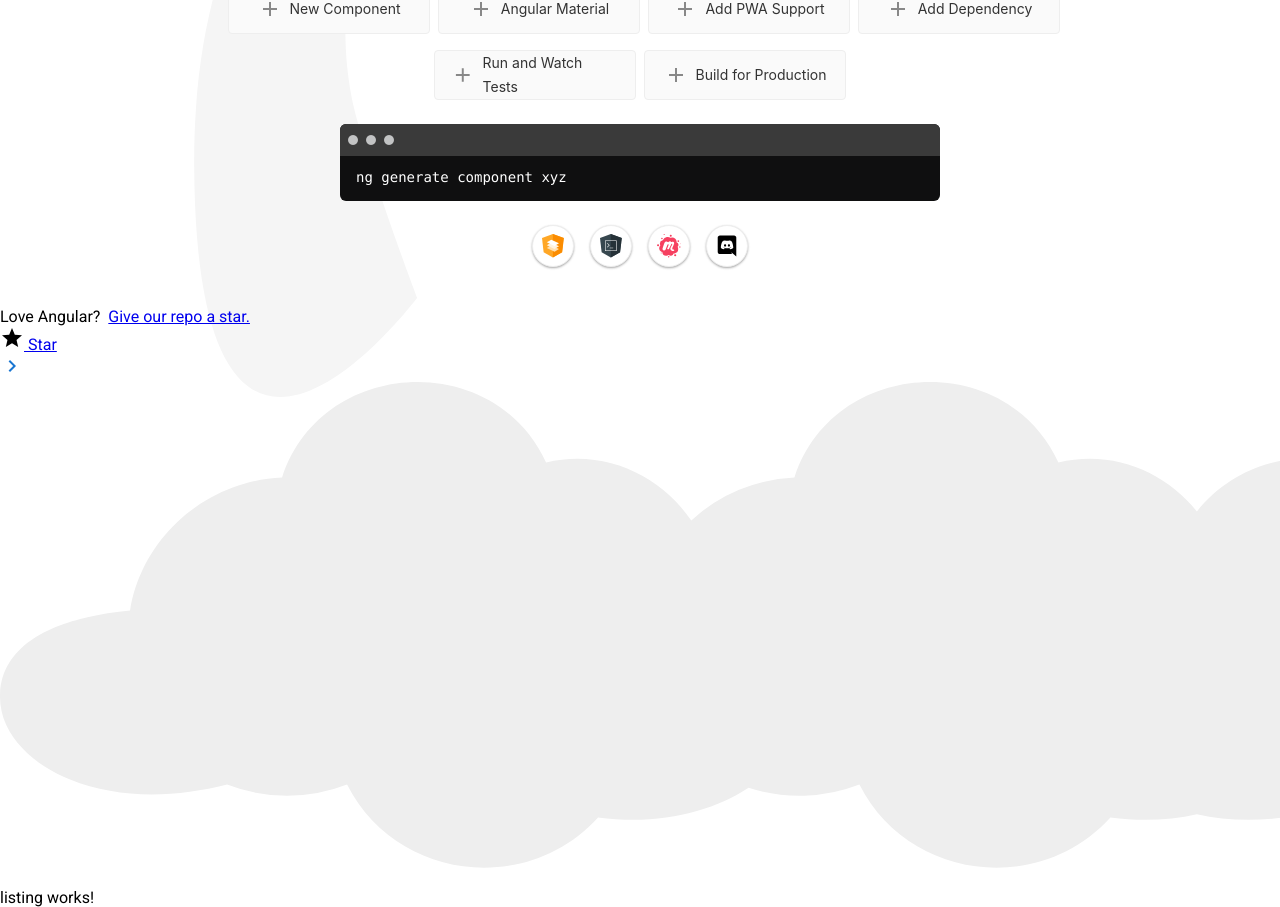
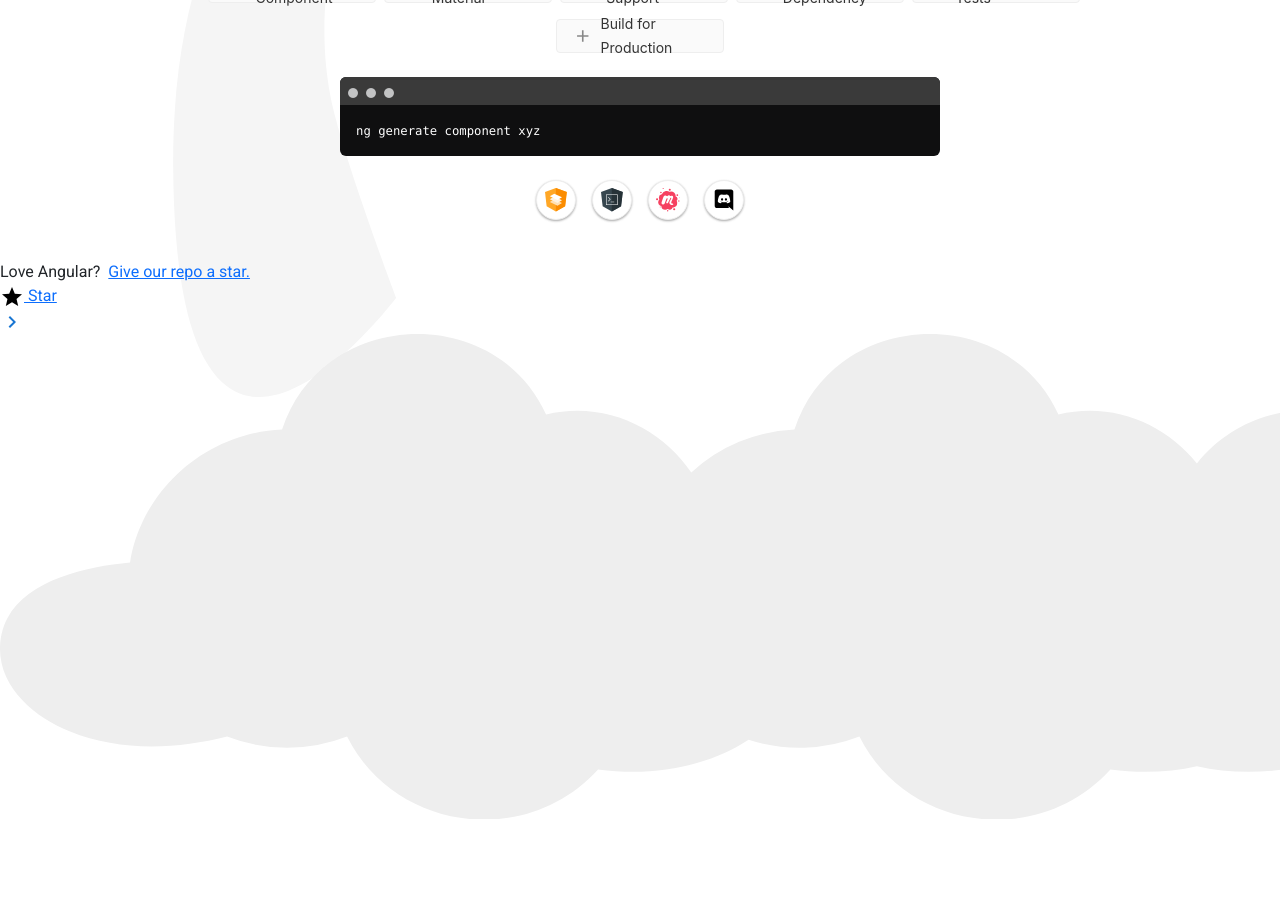
Before and after one commit to utkarsh-srivastava/open-weather-ng, an Angular app: page /listing in a window 1280 px wide. Shown: the part 400-1307 px from the top of the page. After the commit the page ends 1219 px from the top, so only its background shows below. Built offline with nearby package versions, Linux system fonts and the light colour scheme.

Commit message:
imported bootstrap

```diff
--- a/src/app/listing/listing.component.html
+++ b/src/app/listing/listing.component.html
@@ -1 +1,3 @@
-<p>listing works!</p>
+<div class="container">
+
+  </div>
--- a/src/index.html
+++ b/src/index.html
@@ -9,8 +9,10 @@
   <link rel="preconnect" href="https://fonts.gstatic.com">
   <link href="https://fonts.googleapis.com/css2?family=Roboto:wght@300;400;500&display=swap" rel="stylesheet">
   <link href="https://fonts.googleapis.com/icon?family=Material+Icons" rel="stylesheet">
+  <link href="https://cdn.jsdelivr.net/npm/bootstrap@5.0.1/dist/css/bootstrap.min.css" rel="stylesheet" crossorigin="anonymous">
 </head>
 <body>
   <app-root></app-root>
+  <script src="https://cdn.jsdelivr.net/npm/bootstrap@5.0.1/dist/js/bootstrap.bundle.min.js" crossorigin="anonymous"></script>
 </body>
 </html>
```
